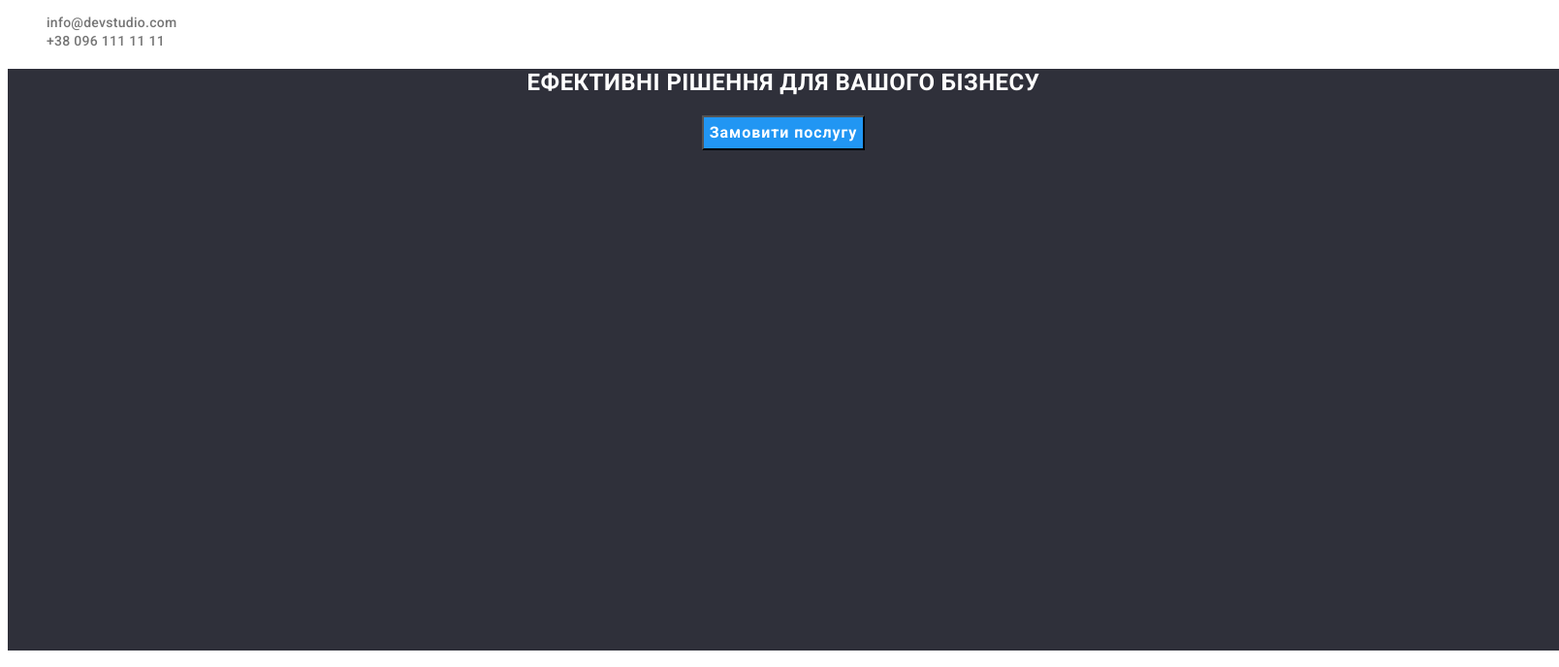
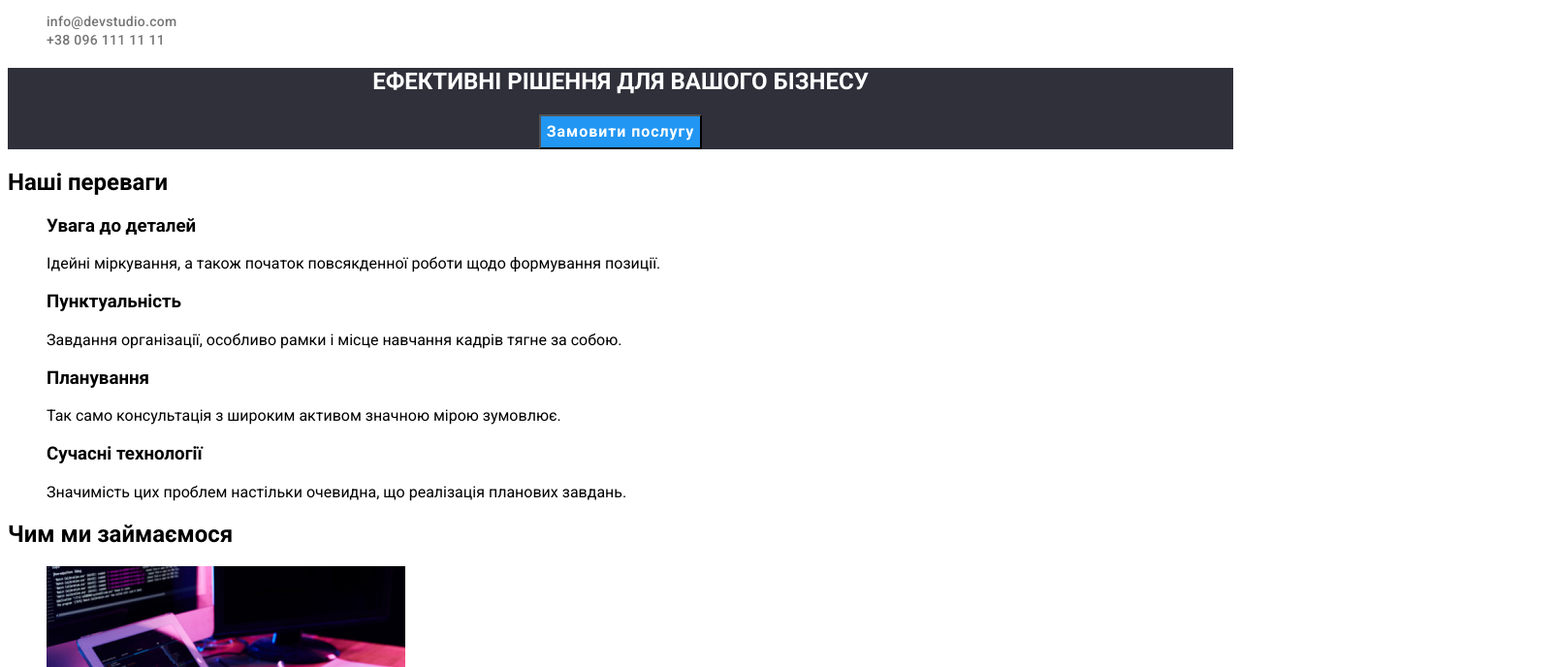
Before and after one commit to RuslanaManzhelii/goit-markup-hw-02, a plain HTML site: page index.html in a window 1280 px wide. Shown: the part 116-804 px from the top of the page at 97% size, 1608 px wide, since content can reach past the window. Drawn offline with Linux system fonts and the light colour scheme.

Commit message:
змінює розмітку css\styles.css

```diff
--- a/css/styles.css
+++ b/css/styles.css
@@ -10,10 +10,9 @@
 body {
     background-color: var(--white);
     font-family: roboto, sans-serif;
-    letter-spacing: 0.03em;
-    line-height: 1.2;
 
-    max-width: 1600px;
+
+
 }
 
 footer {
@@ -84,8 +83,7 @@ body a {
     color: var(--white);
     background-color: var(--dark-background);
     text-align: center;
-    width: 1600px;
-    height: 600px;
+
 
 }
 
@@ -94,18 +92,21 @@ body a {
     font-weight: 900;
     font-size: 44px;
     line-height: 1.36;
-    letter-spacing: 0.06em;
+    letter-spacing: 1.36em;
     text-transform: uppercase;
-    text-align: center;
+    color: var(--hero-txt-color);
+
 }
 
 .button-title {
+    font-family: inherit;
     background-color: var(--blue);
     color: var(--white);
     font-weight: 700;
     font-size: 16px;
-    line-height: 30px;
+    line-height: 1.88;
     letter-spacing: 0.06em;
+    cursor: pointer;
 }
 
 .button-title:hover,
```
